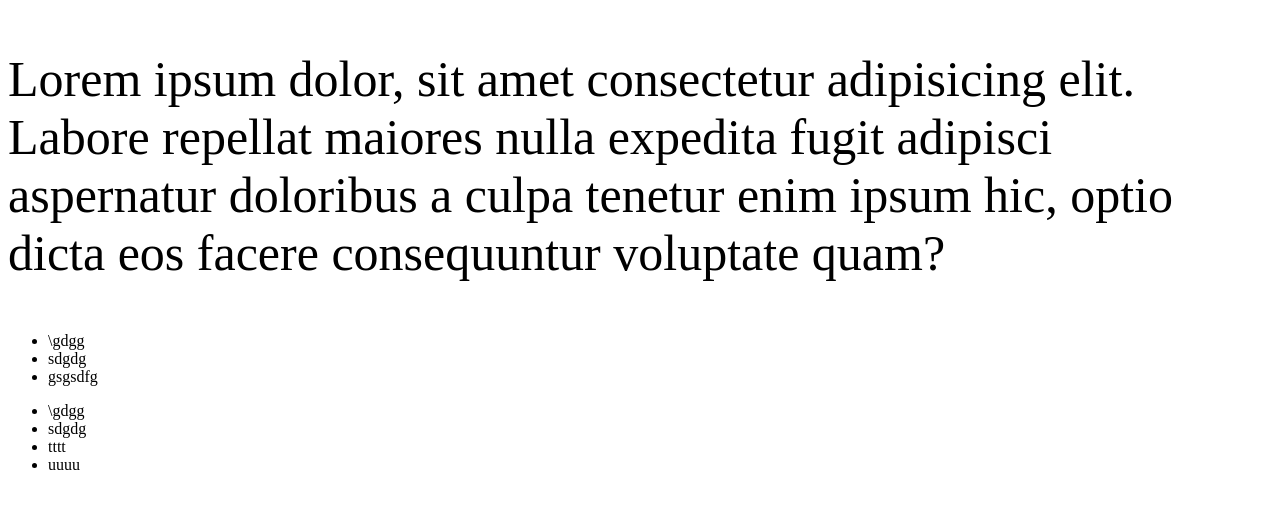
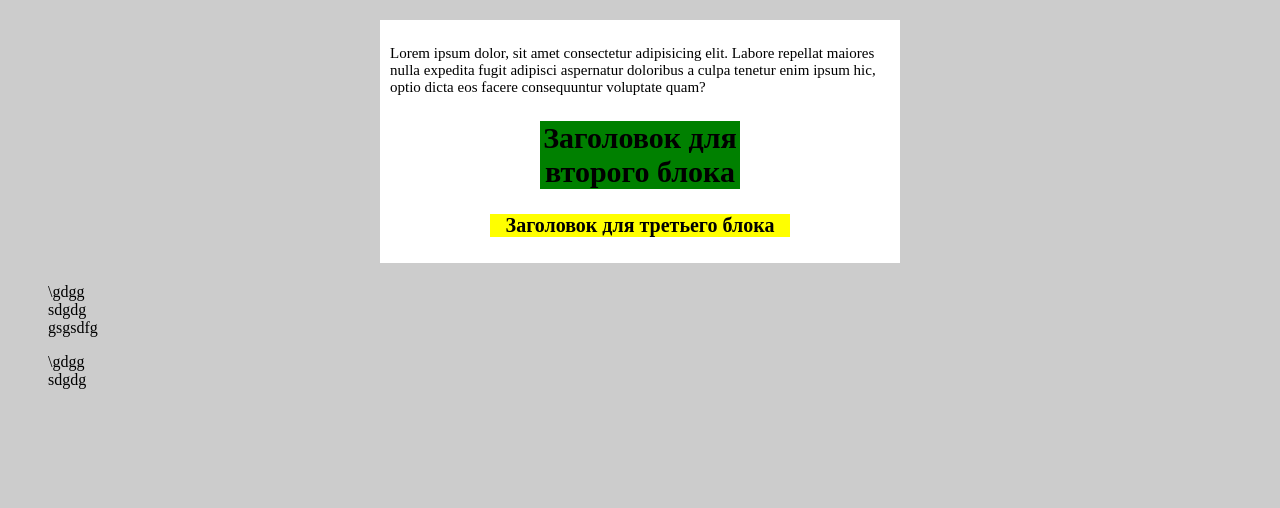
Before and after one commit to PaneRoman/SASS_Learning, a website: page index.html in a window 1280 px wide. Drawn offline with nearby package versions, Linux system fonts and the light colour scheme; files that its build step writes are made by us from their sources.

Commit message:
add some styles

```diff
--- a/gulpfile.js
+++ b/gulpfile.js
@@ -32,7 +32,8 @@ gulp.task('sass', function () {
     return gulp.src('scss/style.scss')
         .pipe(plumber())
         .pipe(sourceMaps.init())
-        .pipe(sass())
+        // .pipe(sass())
+        .pipe(sass.sync().on('error', sass.logError))
         .pipe(autoprefixer({
             overrideBrowserslist: ['last 2 version'],
             cascade: false
--- a/index.html
+++ b/index.html
@@ -8,9 +8,18 @@
     <title>Document</title>
 </head>
 <body>
-    <p>Lorem ipsum dolor, sit amet consectetur adipisicing elit. Labore repellat maiores nulla expedita fugit adipisci aspernatur doloribus a culpa tenetur enim ipsum hic, optio dicta eos facere consequuntur voluptate quam?
+    <div class="block">
+        <p>Lorem ipsum dolor, sit amet consectetur adipisicing elit. Labore repellat maiores nulla expedita fugit adipisci aspernatur doloribus a culpa tenetur enim ipsum hic, optio dicta eos facere consequuntur voluptate quam?
 
-    </p>
+        </p>
+        <div class="block2">
+            <h2>Заголовок для второго блока</h2>
+        </div>
+        <div class="block3">
+            <h2>Заголовок для третьего блока</h2>
+        </div>
+    </div>
+
     <ul>
         <li>\gdgg</li>
         <li>sdgdg</li>
@@ -19,8 +28,9 @@
     <ul>
         <li>\gdgg</li>
         <li>sdgdg</li>
-        <li>tttt</li>
-        <li>uuuu</li>
+
+
     </ul>
+
 </body>
 </html>
--- a/scss/style.scss
+++ b/scss/style.scss
@@ -1,3 +1,52 @@
+$bg-color: #cccccc;
+$bg-color-block: yellow;
+$big-text: 30px;
+$small-text: 20px;
+
+
+body {
+    background-color: $bg-color;
+}
+
+ul {
+    list-style: none;
+}
+
+.block {
+    width: 500px;
+    margin: 20px auto;
+    padding: 10px;
+    background-color: #fff;
+}
+
+.block2 {
+    $bg-color-block: green;
+
+    width: 200px;
+    margin: 10px auto;
+    text-align: center;
+    font-size: $big-text;
+    background-color: $bg-color-block;
+
+    h2 {
+        font-size: $big-text;
+    }
+}
+
+.block3 {
+    width: 300px;
+    margin: 10px auto;
+    text-align: center;
+    background-color: $bg-color-block;
+    font-size: $small-text;
+
+    h2 {
+        font-size: $small-text;
+    }
+}
+
+
+
 p {
-    font-size: 50px;
+    font-size: 15px;
 }
```
Also changed, not shown: build/css/style.css, build/index.html.
